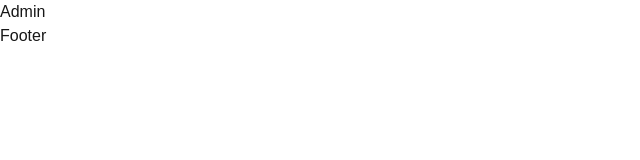
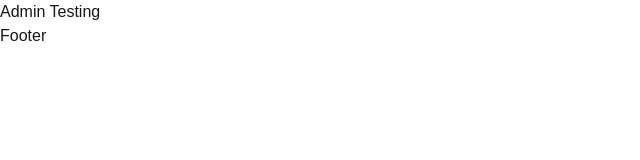
Before and after one commit to MonCedric024/benchproject, a Next.js app: page /admin in a window 1280 px wide. Shown: the top 160 px of the page, without its empty margins (0-640 px from the left). Built offline with nearby package versions, Linux system fonts and the light colour scheme.

Commit message:
Testing Lang

```diff
--- a/src/app/admin/page.tsx
+++ b/src/app/admin/page.tsx
@@ -1,5 +1,5 @@
 export default function Page() {
     return (
-        <h1>Admin</h1>
+        <h1>Admin Testing</h1>
     );
   }
```
